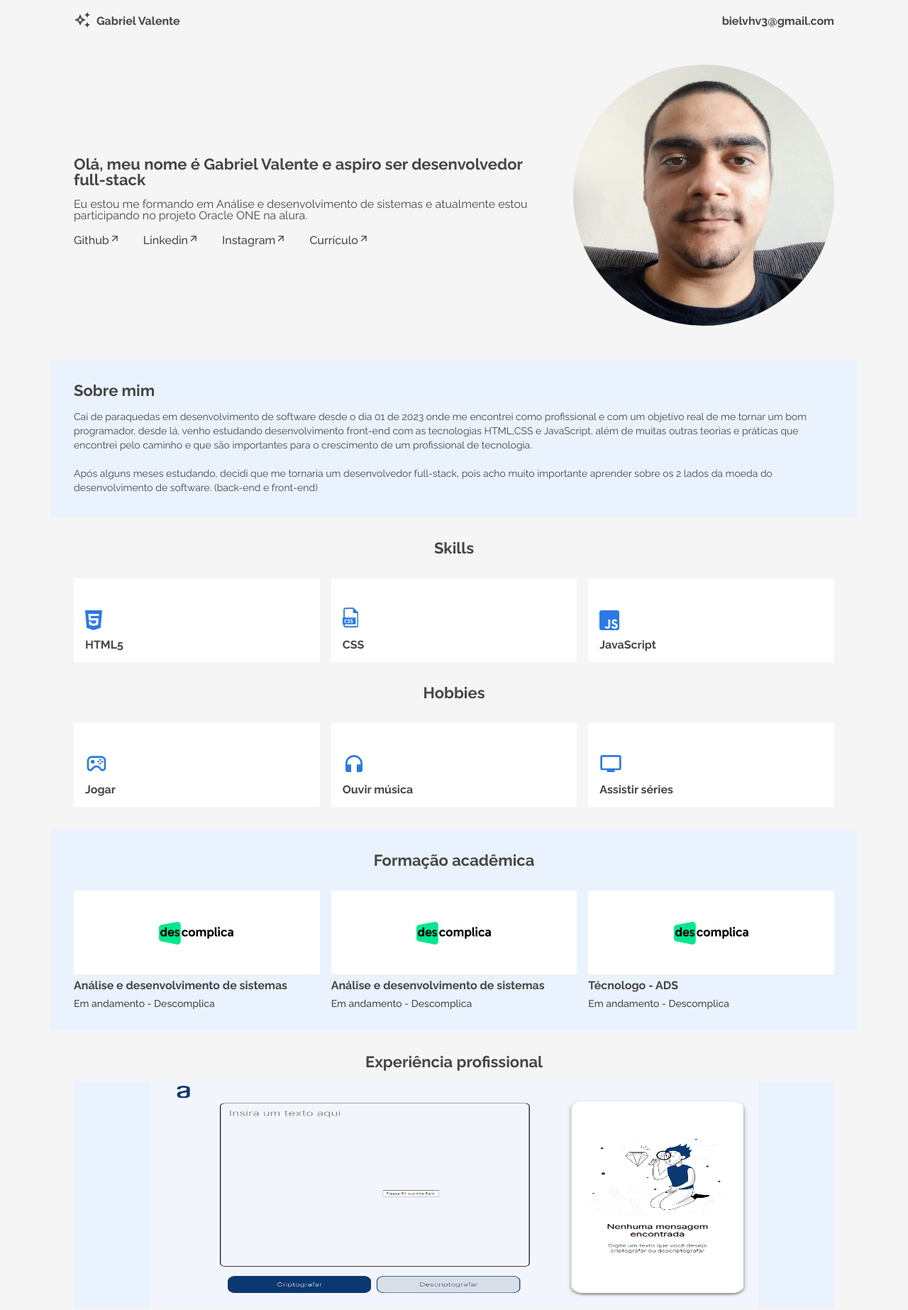
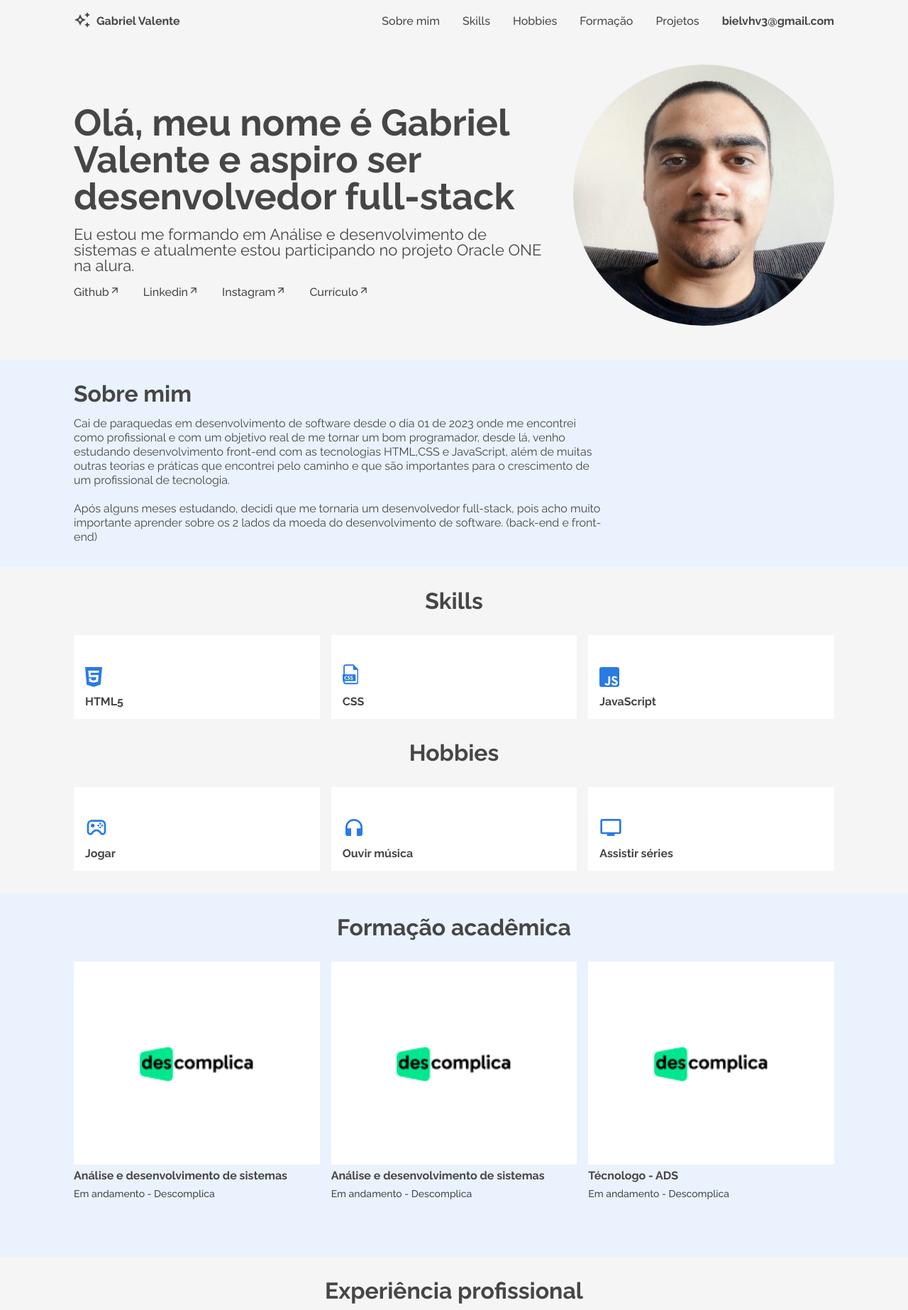
Before and after one commit to ValentePG/challenge-portfolio-front-end, a plain HTML site: page index.html in a window 1280 px wide. Shown: the top 1846 px of the page at 71% size. Drawn offline with Linux system fonts and the light colour scheme.

Commit message:
ultima do dia

```diff
--- a/index.html
+++ b/index.html
@@ -6,12 +6,13 @@
   <title>Portfólio</title>
   <link rel="stylesheet" href="./style/reset.css">
   <link rel="stylesheet" href="./style/estilo.css">
+  <link rel="stylesheet" href="./style/responsivo.css">
   <link rel="preconnect" href="https://fonts.googleapis.com">
   <link rel="preconnect" href="https://fonts.gstatic.com" crossorigin>
   <link href="https://fonts.googleapis.com/css2?family=Raleway:wght@400;500;600;700&display=swap" rel="stylesheet">
 </head>
 <body>
-  <header class="header">
+  <header class="header tela">
     <div class="logo">
       <h1>Gabriel Valente</h1>
     </div>
@@ -24,12 +25,13 @@
         <li class="navegacao__lista-itens"><a href="#" class="navegacao__link">Formação</a></li>
         <li class="navegacao__lista-itens"><a href="#" class="navegacao__link">Projetos</a></li>
       </ul>
+      <div>
         <p class="navegacao__contato">bielvhv3@gmail.com</p>
+      </div>
     </nav>
   </header>
 
-  <main>
-    <section class="apresentacao container">
+    <section class="apresentacao container tela">
       <div class="apresentacao__eu">
         <img src="images/eu.jfif" alt="foto de perfil">
       </div>
@@ -48,7 +50,9 @@
         </ul>
       </div>
     </section>
-    <section class="sobre container">
+
+    <div class="background">
+      <section class="sobre container tela">
         <div class="sobre__titulo">
           <h2>Sobre mim</h2>
         </div>
@@ -59,7 +63,9 @@
           Após alguns meses estudando, decidi que me tornaria um desenvolvedor full-stack, pois acho muito importante aprender sobre os 2 lados da moeda do desenvolvimento de software. (back-end e front-end)</p>
         </div>
       </section>
-    <section class="habilidades container">
+    </div>
+
+    <section class="habilidades container tela">
       <div class="habilidades__titulo">
         <h2>Skills</h2>
       </div>
@@ -90,7 +96,8 @@
       </section>
     </section>
 
-    <section class="formacao">
+    <div class="background">
+      <section class="formacao tela">
         <div class="formacao__titulo">
           <h2>Formação acadêmica</h2>
         </div>
@@ -129,12 +136,13 @@
           </div>
         </div>
       </section>
+    </div>
 
-    <section class="experiencia">
+    <section class="experiencia tela">
       <div class="experiencia__titulo">
         <h2>Experiência profissional</h2>
       </div>
-      <div class="experiencia__projetos">
+      <div class="experiencia__projetos"> <!-- Alterar Aqui -->
         <div class="experiencia__projetos-imagem">
           <img src="./images/codificador.png" alt="Print projeto decodificador de texto">
         </div>
@@ -147,6 +155,7 @@
           <a class="repositorio" href="@">Repositório</a>
           <a class="demonstracao" href="@">Ver demo</a>
         </div>
+
         <div class="experiencia__projetos-imagem">
           <img src="./images/codificador.png" alt="Print projeto decodificador de texto">
         </div>
@@ -162,11 +171,12 @@
       </div>
     </section>
 
-    <section class="contato">
+    <div class="background">
+      <section class="contato tela">
         <div class="contato__titulo">
           <h2>Contato</h2>
           <p>Quer entrar em contato comigo?
-        Preencha o formulário ao lado e
+          Preencha o formulário abaixo e
           entrarei em contato o mais rápido possível.
           </p>
         </div>
@@ -180,7 +190,7 @@
           </form>
         </div>
       </section>
-  </main>
+    </div>
 
   <footer>
     <p>&copy;Desenvolvido por Gabriel Valente 2023</p>
--- a/style/estilo.css
+++ b/style/estilo.css
@@ -5,7 +5,6 @@
   margin: 0px;
   padding: 0px;
 }
-
 
 :root {
   font-size: 62.5%;
@@ -23,6 +22,10 @@ body {
 
 .container {
   padding: 1.6rem;
+}
+
+.background {
+  background-color: var(--contato);
 }
 /* header */
 
@@ -108,7 +111,7 @@ body {
 /* Sobre mim */
 
 .sobre {
-  background-color: var(--contato);
+  /* background-color: var(--contato); */
   display: flex;
   flex-direction: column;
   gap: 1.6rem;
@@ -176,7 +179,7 @@ body {
 /* Formação */
 
 .formacao {
-  background-color: var(--contato);
+  /* background-color: var(--contato); */
   display: flex;
   flex-direction: column;
   gap: 3.2rem;
@@ -279,7 +282,7 @@ a.demonstracao {
 /* Contato */
 
 .contato {
-  background-color: var(--contato);
+  /* background-color: var(--contato); */
   display: flex;
   flex-direction: column;
   gap: 3.2rem;
@@ -350,85 +353,3 @@ footer {
   text-align: center;
   width: 100%;
 }
-
-@media (min-width: 768px) {
-
-  .header {
-    padding: 1.6rem 3.2rem;
-  }
-
-  .navegacao__contato {
-    font-size: 1.6rem;
-    font-weight: 700;
-  }
-
-  .apresentacao {
-    display: flex;
-    flex-direction: row-reverse;
-    gap: 3.2rem;
-    align-items: center;
-  }
-
-  .apresentacao__eu {
-    height: 14.6rem;
-    width: 14.6rem;
-  }
-
-  .apresentacao__eu img{
-    height: 14.6rem;
-    width: 14.6rem;
-  }
-
-  .apresentacao__texto-paragrafo {
-    font-size: 1.6rem;
-    font-weight: 400;
-  }
-
-  .apresentacao__link {
-    font-size: 1.6rem;
-    font-weight: 500;
-  }
-
-  .apresentacao__lista {
-    gap: 3.2rem;
-  }
-
-  .container {
-    padding: 3.2rem;
-  }
-
-  .experiencia__projetos-imagem {
-    height: 32rem;
-  }
-
-  .formacao__certificacao {
-    flex-direction: row;
-    width: 100%;
-  }
-
-  .formacao__certificados {
-    width: 100%;
-  }
-
-  #enviarMensagem {
-    width: 30%;
-  }
-}
-
-@media (min-width: 992px) {
-
-  .apresentacao__eu {
-    height: 36.8rem;
-    width: 36.8rem;
-  }
-
-  .apresentacao__eu img{
-    height: 36.8rem;
-    width: 36.8rem;
-  }
-
-  main, header{
-    max-width: 1136px;
-    margin: 0 auto;
-  }
-}
--- /dev/null
+++ b/style/responsivo.css
@@ -0,0 +1,153 @@
+@media (min-width: 768px) {
+
+  .container {
+    padding: 3.2rem;
+  }
+
+  .header {
+    padding: 1.6rem 3.2rem;
+  }
+
+  .navegacao__contato {
+    font-size: 1.6rem;
+    font-weight: 700;
+  }
+
+  .apresentacao {
+    display: flex;
+    flex-direction: row-reverse;
+    gap: 3.2rem;
+    align-items: center;
+  }
+
+  .apresentacao__eu {
+    height: 14.6rem;
+    width: 14.6rem;
+  }
+
+  .apresentacao__eu img{
+    height: 14.6rem;
+    width: 14.6rem;
+  }
+
+  .apresentacao__texto-paragrafo {
+    font-size: 1.6rem;
+    font-weight: 400;
+  }
+
+  .apresentacao__link {
+    font-size: 1.6rem;
+    font-weight: 500;
+  }
+
+  .apresentacao__lista {
+    gap: 3.2rem;
+  }
+
+
+  .formacao__certificacao {
+    flex-direction: row;
+  }
+
+  .formacao__certificados {
+    width: 100%;
+  }
+
+  .experiencia__projetos-imagem {
+    height: 32rem;
+  }
+
+  #enviarMensagem {
+    width: 30%;
+  }
+}
+
+@media (min-width: 992px) {
+
+  .tela{
+    max-width: 1136px;
+    margin: 0 auto;
+  }
+
+  .apresentacao__eu {
+    height: 36.8rem;
+    width: 36.8rem;
+  }
+
+  .apresentacao__eu img{
+    height: 36.8rem;
+    width: 36.8rem;
+  }
+
+  .apresentacao__texto-titulo {
+    font-size: 5.2rem;
+    font-weight: 700;
+  }
+
+  .apresentacao__texto-paragrafo {
+    font-size: 2.2rem;
+    font-weight: 400 ;
+  }
+
+
+  .navegacao {
+    display: flex;
+    align-items: center;
+    gap: 3.2rem;
+  }
+
+  .navegacao__lista {
+    display: flex;
+    gap: 3.2rem;
+  }
+
+  .navegacao__lista-itens {
+    font-size: 1.6rem;
+    font-weight: 500;
+  }
+
+  .navegacao__link {
+    text-decoration: none;
+    color: var(--destaque);
+  }
+
+  .sobre__titulo, .sobre__paragrafo {
+    width: 70%;
+  }
+
+  .sobre__paragrafo {
+    font-size: 1.6rem;
+    font-weight: 400;
+  }
+
+  .experiencia__projetos-descricao h2 {
+    font-size: 2.2rem;
+    font-weight: 700;
+  }
+
+  .experiencia__projetos-descricao small {
+    font-size: 1.6rem;
+    font-weight: 500;
+  }
+
+  .habilidades__titulo h2,
+  .formacao__titulo h2,
+  .experiencia__titulo h2,
+  .contato__titulo h2,
+  .sobre__titulo h2{
+    font-size: 3.2rem;
+    font-weight: 700;
+  }
+
+  .formacao__certificacao{
+    margin-bottom: 5rem;
+  }
+
+  .formacao__certificados-imagem{
+    height: 286px;
+  }
+
+  .formacao__certificados-imagem img {
+    width: 50%;
+  }
+}
```
Lines whose indentation alone changed are shown as unchanged.
